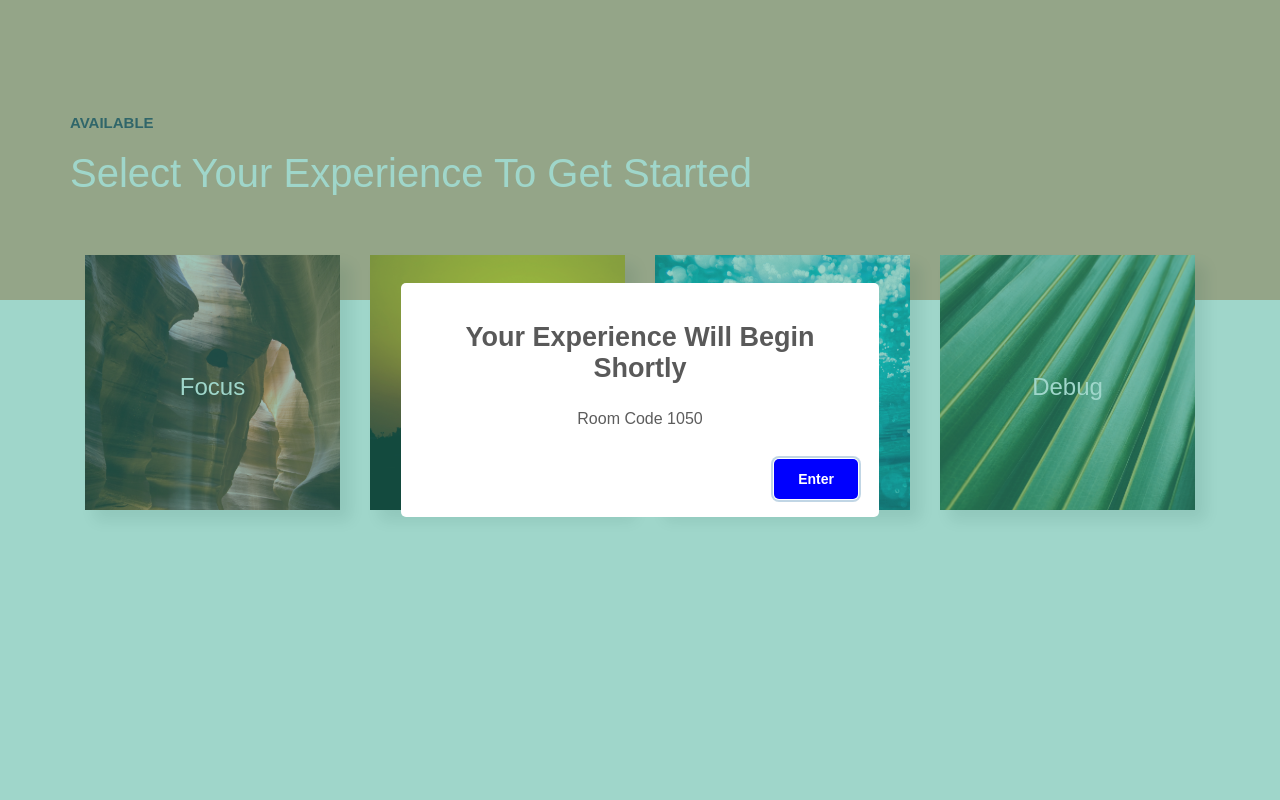
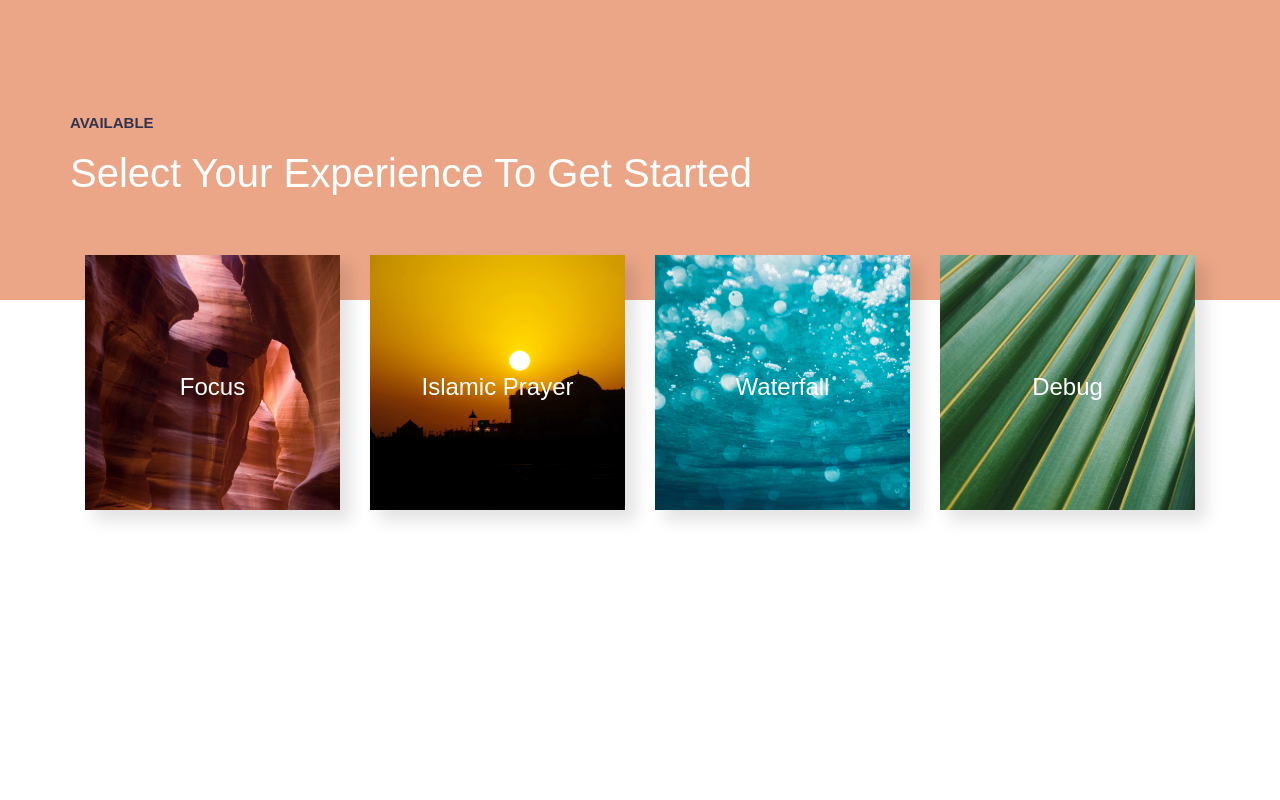
Before and after one commit to theflowong/haven-app, a PHP site: page / in a window 1280 px wide. Run offline with PHP 8.4, Linux system fonts and the light colour scheme; some libraries are stand-ins or nearby versions.

Commit message:
add sweetAlert within startExperience

```diff
--- a/index.html
+++ b/index.html
@@ -103,7 +103,7 @@
               <div class="container welcome-text" style="display: none;">
                 <div class="col-6 col-md-auto">
                     <br/>
-                    <p>Your experience has now started.<br/>Please make yourself comfortable.</p>
+                    <p>Your experience has now started.<br/>Please enter the room and make yourself comfortable.</p>
                     <br/>
                 </div>
               </div>
@@ -132,6 +132,7 @@
     </body>
     </html>
 
+<!--
     <script type="text/javascript">
      $( document ).ready(function() {
           swal({
@@ -151,3 +152,5 @@
         background: blue;
         }
     </style>
+
+-->
--- a/main.js
+++ b/main.js
@@ -159,6 +159,15 @@
 
 // -------------------- HELPER FUNCTIONS -------------------- \\
 
+    function alertStartExperience() {
+        swal({
+          title: "Your Experience Will Begin Shortly",
+          text: "Room Code 1050",
+          button: "Enter"
+
+        });
+    }
+
     function convertColourArrayToAjax(colour_theme) {
         // takes an array of four int color values [transitiontime, bri, sat, hue]
         // returns ajax string format
@@ -262,7 +271,9 @@
     function startExperience(isLoops,bulbs,transition_time,audio,audio_guided,total_time){
         started = true;
         stopped = false;
-        // alert(selected.light);
+
+        alertStartExperience();
+
         if (audio) {
             audioFile = new Audio(audio);
             fetchAudioAndPlay(audioFile);
--- a/style.css
+++ b/style.css
@@ -86,6 +86,12 @@
 .choice-button {
   padding: 15px 20px;
   width: 60%; }
+
+.swal-overlay {
+  background-color: rgba(43, 165, 137, 0.45); }
+
+.swal-button {
+  background: blue; }
 
 .welcome-text {
   opacity: 1;
```
Also changed, not shown: sass/_single-mode-view.scss (+8 -0 lines).
